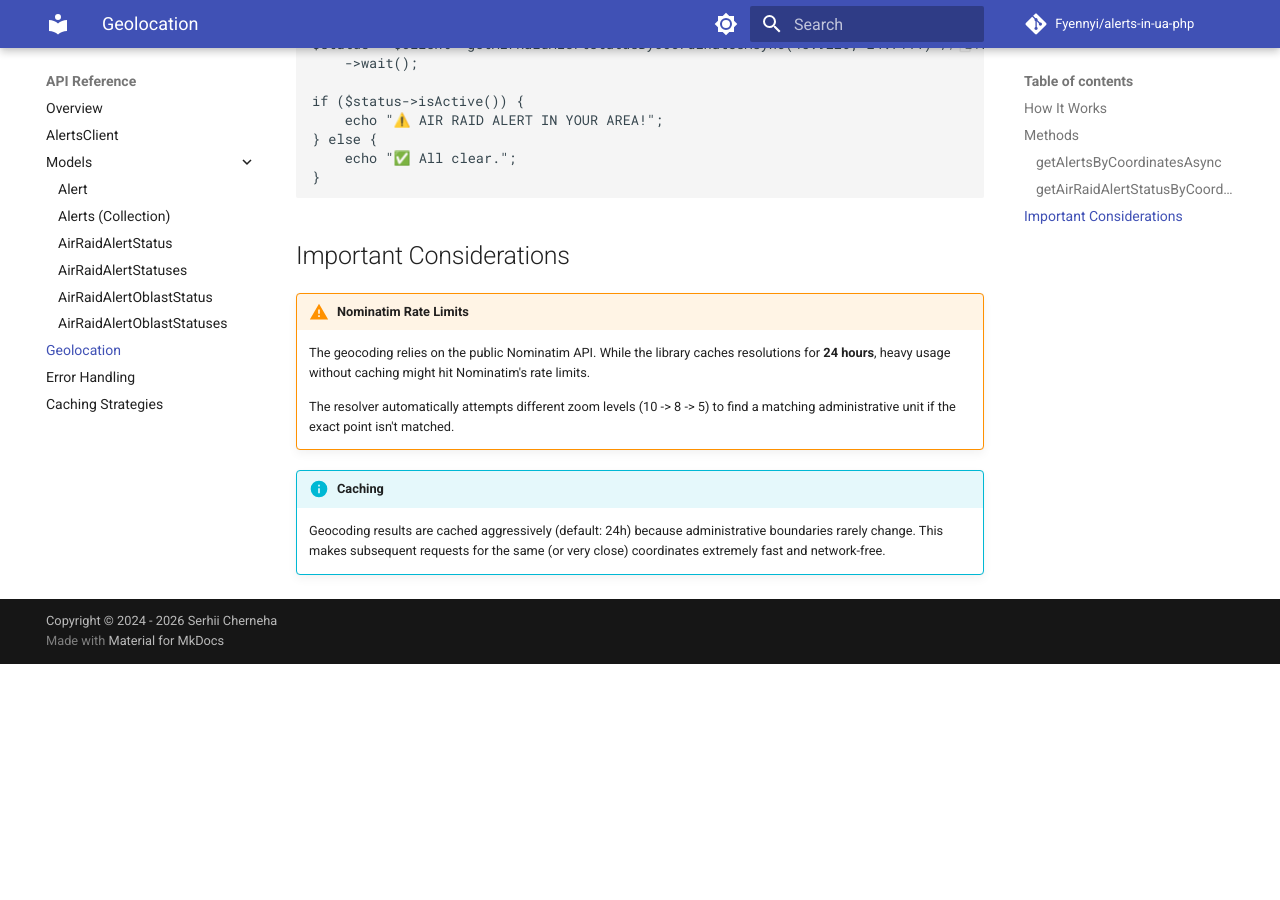
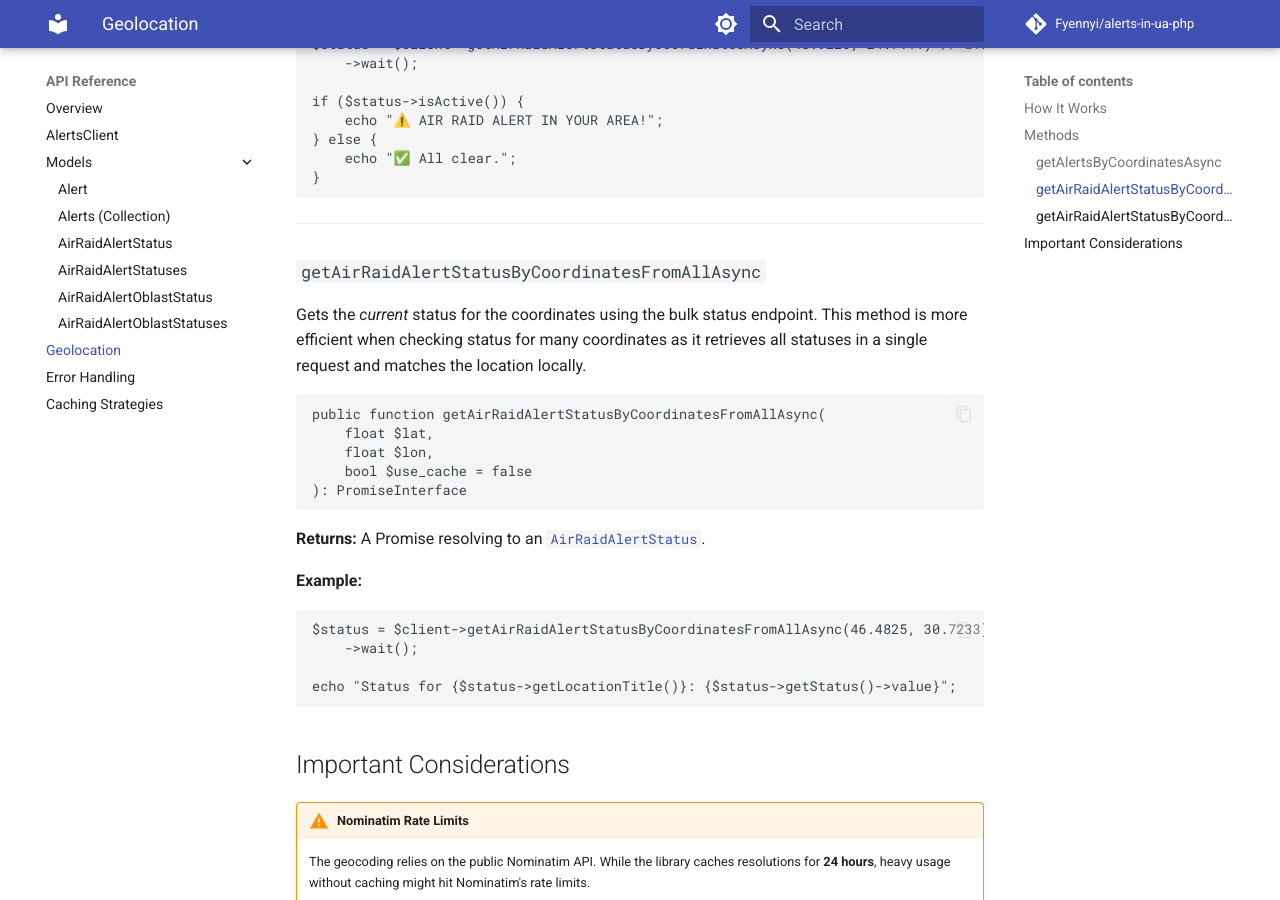
Before and after one commit to Fyennyi/alerts-in-ua-php, an MkDocs documentation site: the page built from docs/methods/geolocation.md, in a window 1280 px wide and 900 px high, scrolled down 1571 px. Built offline with MkDocs 1.6.1 and Material for MkDocs 9.7.7, drawn with Linux system fonts in a browser that asks for light colours; comment, search, counter and statistics services are not loaded; before the commit the page ends 2235 px from its top, so only the background shows below that.

Commit message:
docs: Document getAirRaidAlertStatusByCoordinatesFromAllAsync in geolocation guide

````diff
--- a/docs/methods/geolocation.md
+++ b/docs/methods/geolocation.md
@@ -72,6 +72,30 @@ if ($status->isActive()) {
 }
 ```
 
+---
+
+### `getAirRaidAlertStatusByCoordinatesFromAllAsync`
+
+Gets the *current* status for the coordinates using the bulk status endpoint. This method is more efficient when checking status for many coordinates as it retrieves all statuses in a single request and matches the location locally.
+
+```php
+public function getAirRaidAlertStatusByCoordinatesFromAllAsync(
+    float $lat,
+    float $lon,
+    bool $use_cache = false
+): PromiseInterface
+```
+
+**Returns:** A Promise resolving to an [`AirRaidAlertStatus`](air-raid-alert-status.md).
+
+**Example:**
+```php
+$status = $client->getAirRaidAlertStatusByCoordinatesFromAllAsync(46.4825, 30.7233) // Odesa
+    ->wait();
+
+echo "Status for {$status->getLocationTitle()}: {$status->getStatus()->value}";
+```
+
 ## Important Considerations
 
 !!! warning "Nominatim Rate Limits"
````
